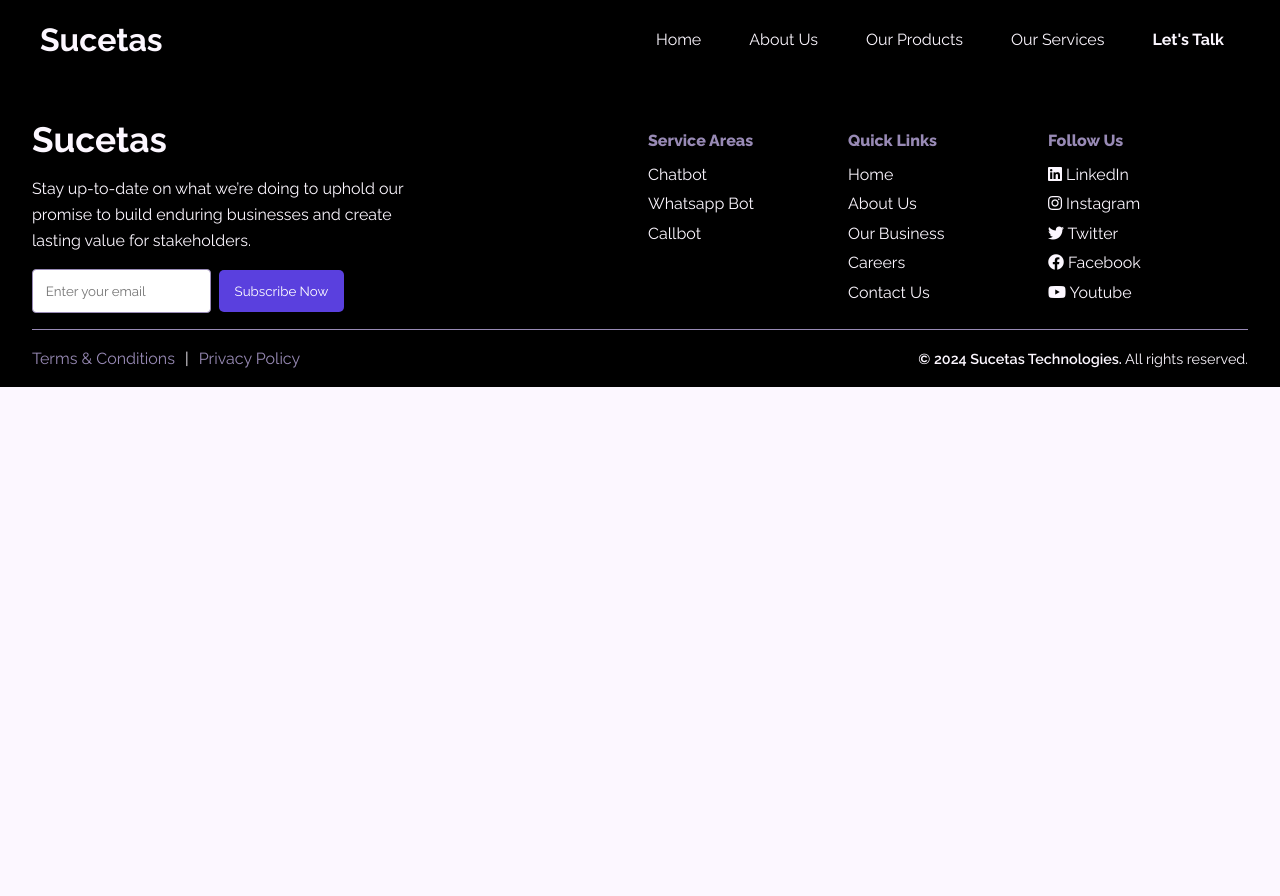
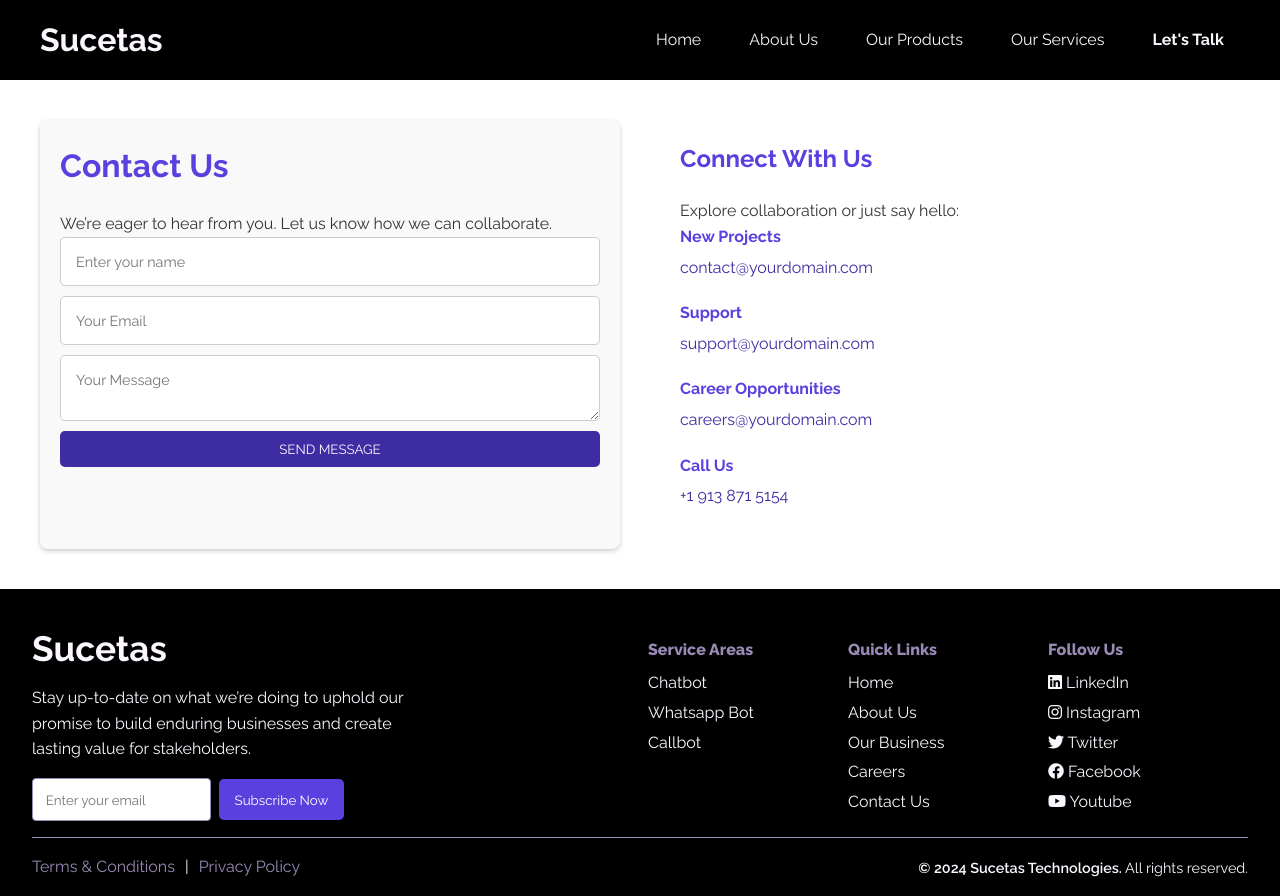
Before and after one commit to ingalgi-krishna/sucetaslanding, a React (Vite) app: page /service-carousel in a window 1280 px wide. Before the commit the page ends 800 px from the top, so only its background shows below. Built offline with nearby package versions, Linux system fonts and the light colour scheme.

Commit message:
get in touch

```diff
--- a/src/App.jsx
+++ b/src/App.jsx
@@ -13,7 +13,7 @@ import Carousel from "./components/Carousel";
 import PrivacyPolicy from "./components/Privacy";
 import TermsAndConditions from "./components/Terms";
 import Careers from "./components/Careers";
-
+import GetInTouch from "./components/GetInTouch";
 function App() {
   return (
     <Router>
@@ -28,13 +28,12 @@ function App() {
             element={<TermsAndConditions />}
           />
           <Route path="/careers" element={<Careers />} />
-
-          {/* Uncomment the following lines if these components are ready and need to be routed */}
           {/* <Route path="/our-products" element={<OurProducts />} /> */}
           {/* <Route path="/our-services" element={<OurServices />} /> */}
           {/* <Route path="/ai-page" element={<AIPage />} /> */}
           {/* <Route path="/service-carousel" element={<ServiceCarousel />} /> */}
         </Routes>
+        <GetInTouch />
         <Footer />
       </div>
     </Router>
--- /dev/null
+++ b/src/components/GetInTouch.jsx
@@ -0,0 +1,82 @@
+import React, { useState } from "react";
+import "../css/GetInTouch.css"; // Ensure this path matches your CSS file location
+
+const GetInTouch = () => {
+  const [formData, setFormData] = useState({
+    name: "",
+    email: "",
+    message: "",
+  });
+
+  const handleChange = (e) => {
+    const { name, value } = e.target;
+    setFormData((prevState) => ({
+      ...prevState,
+      [name]: value,
+    }));
+  };
+
+  const handleSubmit = (e) => {
+    e.preventDefault();
+    console.log(formData);
+    alert("Message sent! We will get back to you soon.");
+    // Optionally clear the form here
+  };
+
+  return (
+    <div className="get-in-touch-container">
+      <div className="contact-form">
+        <h1>Contact Us</h1>
+        <p>We’re eager to hear from you. Let us know how we can collaborate.</p>
+        <form onSubmit={handleSubmit}>
+          <input
+            type="text"
+            name="name"
+            placeholder="Enter your name"
+            value={formData.name}
+            onChange={handleChange}
+            required
+          />
+          <input
+            type="email"
+            name="email"
+            placeholder="Your Email"
+            value={formData.email}
+            onChange={handleChange}
+            required
+          />
+          <textarea
+            name="message"
+            placeholder="Your Message"
+            value={formData.message}
+            onChange={handleChange}
+            required
+          />
+          <button type="submit">SEND MESSAGE</button>
+        </form>
+      </div>
+      <div className="contact-info">
+        <h2>Connect With Us</h2>
+        <p>Explore collaboration or just say hello:</p>
+        <div className="info-section">
+          <h3>New Projects</h3>
+          <a href="mailto:contact@yourdomain.com">contact@yourdomain.com</a>
+        </div>
+        <div className="info-section">
+          <h3>Support</h3>
+          <a href="mailto:support@yourdomain.com">support@yourdomain.com</a>
+        </div>
+        <div className="info-section">
+          <h3>Career Opportunities</h3>
+          <a href="mailto:careers@yourdomain.com">careers@yourdomain.com</a>
+        </div>
+        <div className="info-section">
+          <h3>Call Us</h3>
+          <a href="tel:+19138715154">+1 913 871 5154</a>
+        </div>
+      </div>
+    </div>
+  );
+};
+
+export default GetInTouch;
--- /dev/null
+++ b/src/css/GetInTouch.css
@@ -0,0 +1,82 @@
+.get-in-touch-container {
+  display: flex;
+  justify-content: center;
+  padding: 40px;
+  background-color: #ffffff; /* White background */
+  color: #333; /* For text color */
+  font-family: Arial, sans-serif;
+  width: 100%;
+  gap: 20px;
+  margin: auto;
+}
+
+.contact-form {
+  flex: 1;
+  padding: 20px;
+  margin-right: 20px;
+  background-color: #f9f9f9;
+  box-shadow: 0 2px 5px rgba(0, 0, 0, 0.2);
+  border-radius: 8px;
+}
+
+.contact-form h1,
+.contact-info h2 {
+  color: var(--purple);
+  margin-bottom: 20px;
+}
+
+.contact-form form {
+  display: flex;
+  flex-direction: column;
+}
+
+.contact-form input,
+.contact-form textarea {
+  padding: 15px;
+  margin-bottom: 10px;
+  border: 1px solid #ccc;
+  border-radius: 5px;
+  font-size: 0.9rem;
+}
+
+.contact-form button {
+  background-color: var(--dark-purple);
+  color: var(--white);
+  border: none;
+  padding: 10px 15px;
+  border-radius: 5px;
+  cursor: pointer;
+  transition: background-color 0.2s ease-in;
+}
+
+.contact-info {
+  flex: 1;
+  padding: 20px;
+}
+
+.contact-info .info-section {
+  margin-bottom: 20px;
+}
+
+.contact-info .info-section h3 {
+  margin-bottom: 5px;
+  font-size: 1rem;
+  color: var(--purple);
+}
+
+.contact-info .info-section a {
+  color: var(--dark-purple);
+  text-decoration: none;
+}
+
+@media (max-width: 768px) {
+  .get-in-touch-container {
+    flex-direction: column;
+  }
+
+  .contact-form,
+  .contact-info {
+    width: 100%;
+    margin: 10px 0;
+  }
+}
```
